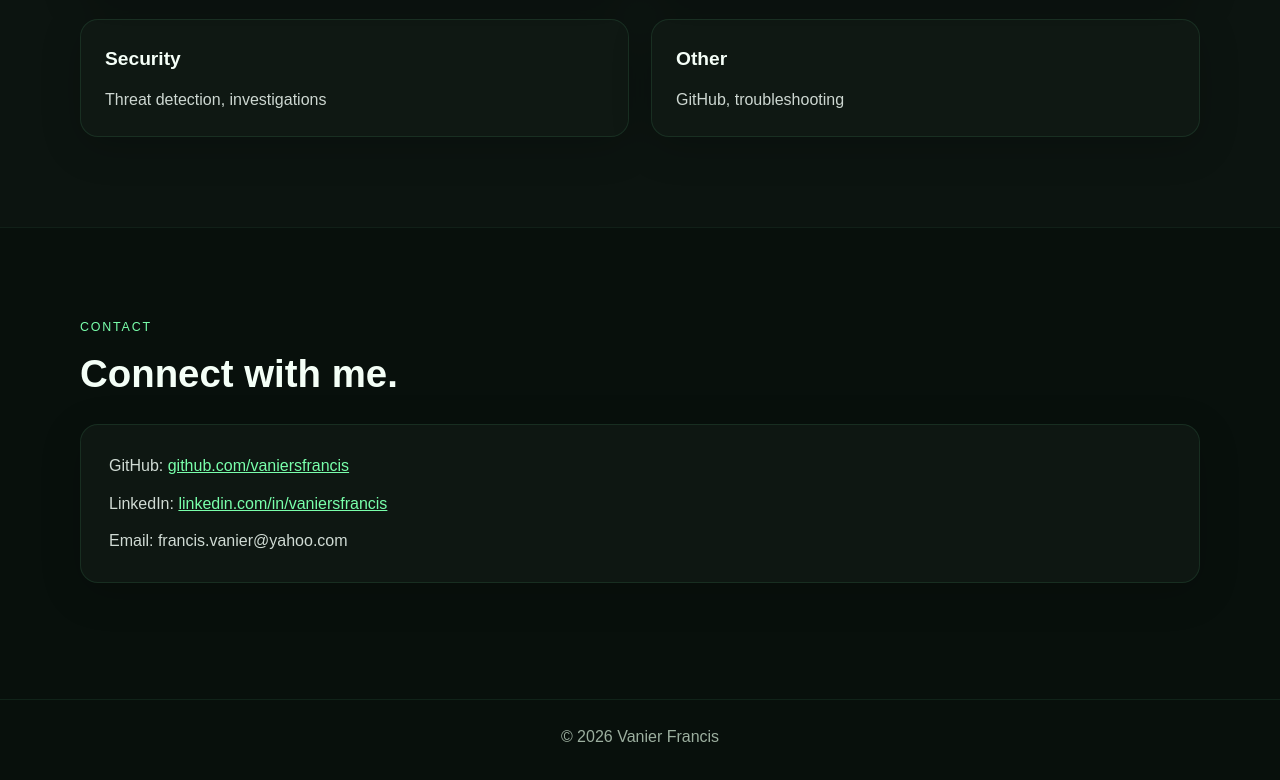
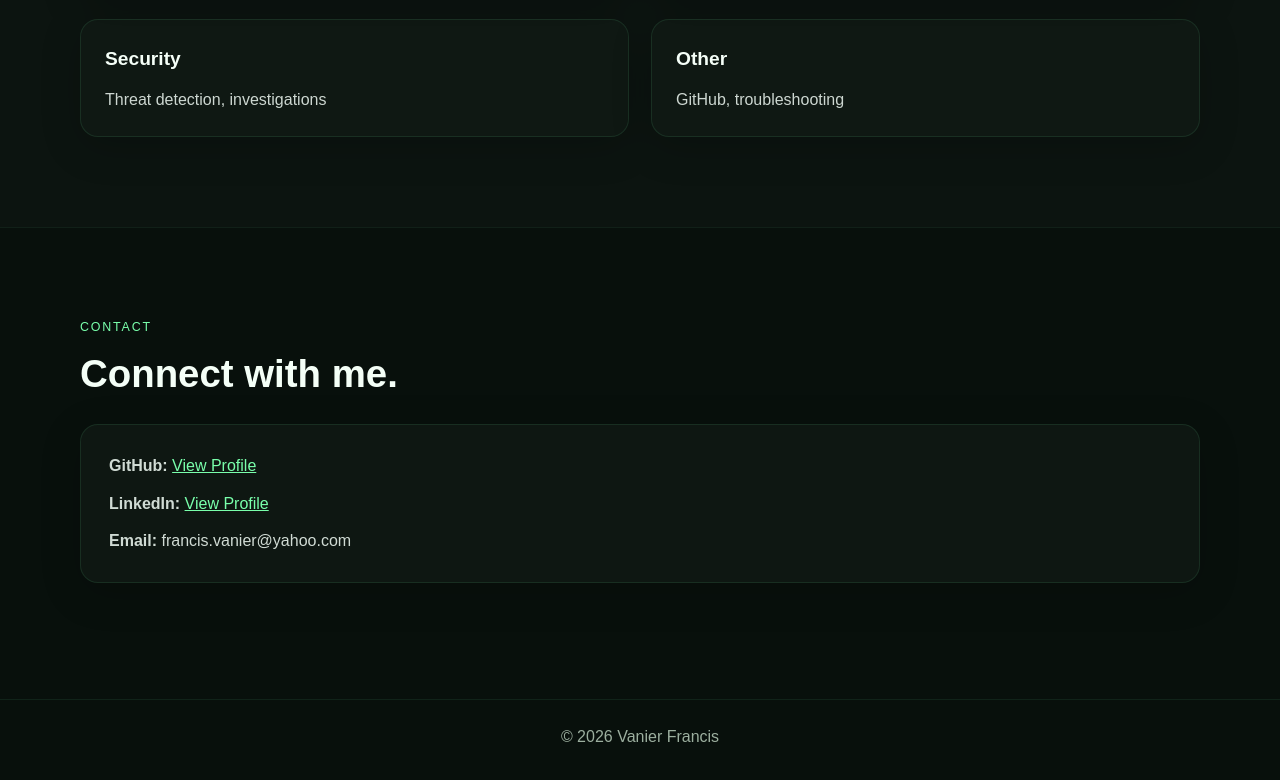
Before and after one commit to vaniersfrancis/vaniersfrancis.github.io, a plain HTML site: page index.html in a window 1280 px wide. Shown: the part 2998-3778 px from the top of the page. Drawn offline with Linux system fonts and the light colour scheme.

Commit message:
Update index.html

```diff
--- a/index.html
+++ b/index.html
@@ -209,9 +209,9 @@
         </div>
 
         <div class="single-card">
-          <p>GitHub: <a href="https://github.com/vaniersfrancis">github.com/vaniersfrancis</a></p>
-<p>LinkedIn: <a href="https://linkedin.com/in/vaniersfrancis">linkedin.com/in/vaniersfrancis</a></p>
-<p>Email: francis.vanier@yahoo.com</p>
+          <p><strong>GitHub:</strong> <a href="https://github.com/vaniersfrancis" target="_blank">View Profile</a></p>
+<p><strong>LinkedIn:</strong> <a href="https://linkedin.com/in/vaniersfrancis" target="_blank">View Profile</a></p>
+<p><strong>Email:</strong> francis.vanier@yahoo.com</p>
         </div>
       </div>
     </section>
```
